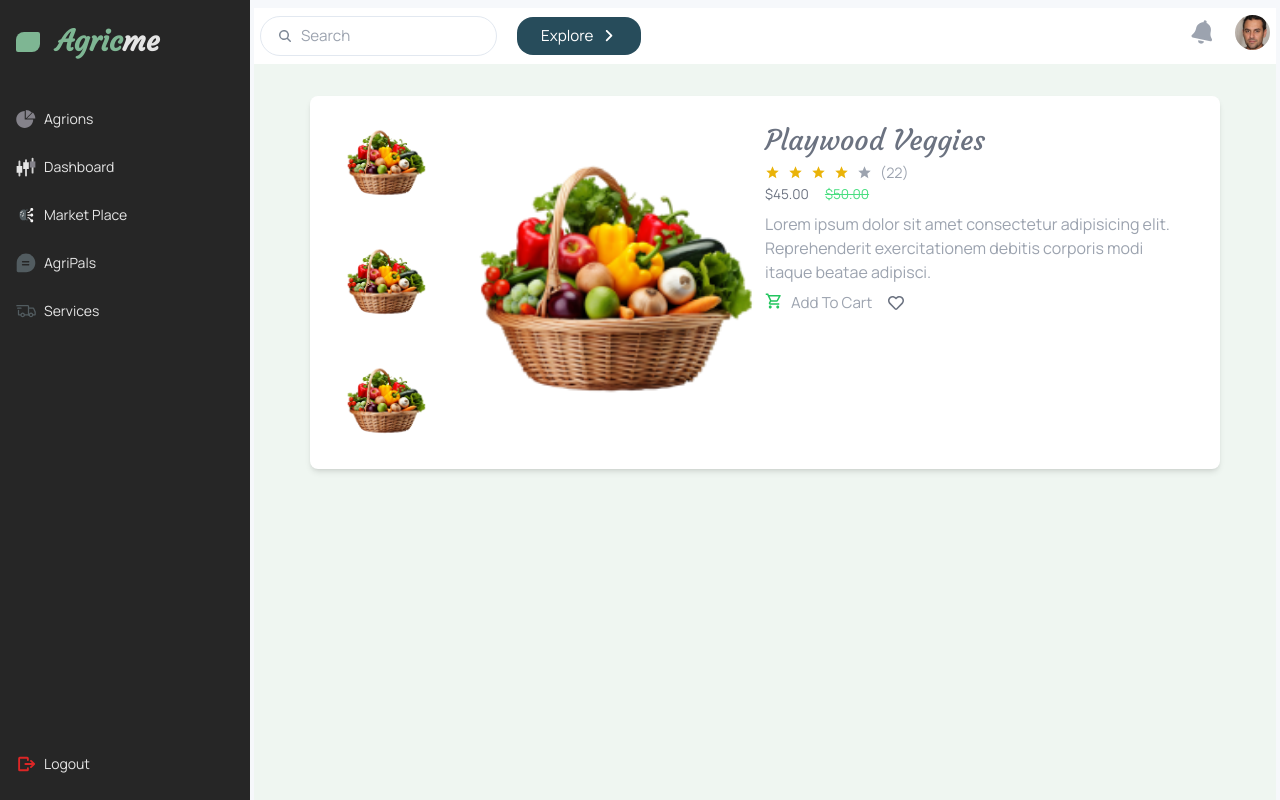
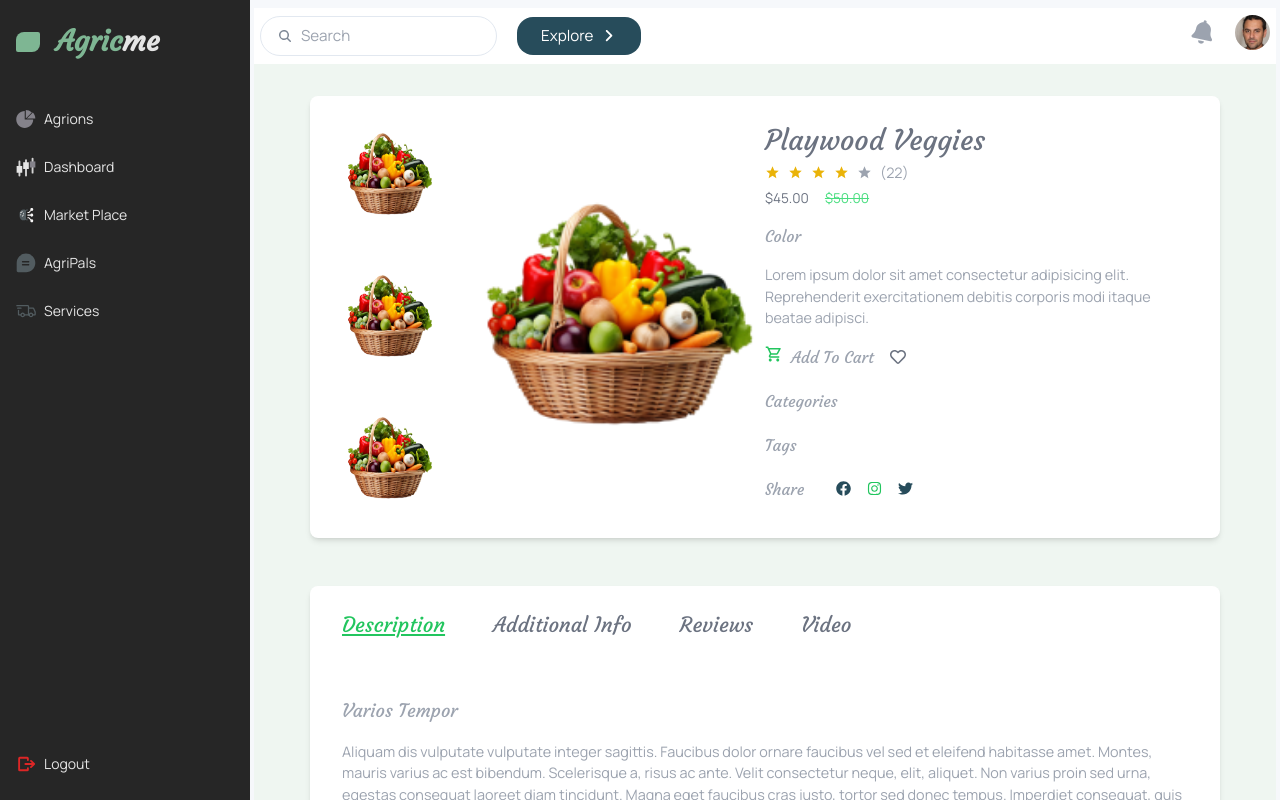
Before and after one commit to AgricMe/AgricMe, a Next.js app: page /market-place/product/1/ in a window 1280 px wide. Built offline with nearby package versions, Linux system fonts and the light colour scheme.

Commit message:
feat: market place single products

```diff
--- a/app/(dashboard)/market-place/product/[id]/page.tsx
+++ b/app/(dashboard)/market-place/product/[id]/page.tsx
@@ -4,8 +4,14 @@ import Nav from "@/components/dashboard/Nav";
 import { Courgette } from "next/font/google";
 import Image from "next/image";
 import img from "@/public/icons/products/vecteezy_fresh-healthy-vegetable-in-wicker-basket-food-concept-ai_28648765 1veg.png";
-import { MdOutlineShoppingCart, MdOutlineStar } from "react-icons/md";
-import { FaRegHeart } from "react-icons/fa";
+import {
+  MdArrowForward,
+  MdOutlineShoppingCart,
+  MdOutlineStar,
+} from "react-icons/md";
+import { FaFacebook, FaInstagram, FaRegHeart, FaTwitter } from "react-icons/fa";
+import { productsData, singleServiceData } from "@/utils/data";
+import MarketProduct from "@/components/dashboard/MarketProduct";
 
 const cursive = Courgette({
   subsets: ["latin"],
@@ -13,6 +19,8 @@ const cursive = Courgette({
 });
 
 const Page = () => {
+  const [index, setIndex] = useState(0);
+  const item = singleServiceData[index];
   return (
     <section className="pb-10 px-1">
       <div className="bg-[#fff] pb-2 px-1.5">
@@ -22,9 +30,27 @@ const Page = () => {
         <div className="w-full h-full flex flex-col lg:flex-row justify-between items-start bg-[#fff] rounded-lg shadow-md px-4 md:px-8 py-6">
           <div className="w-full flex flex-col-reverse md:flex-row justify-start items-center gap-2 md:gap-8">
             <div className="flex flex-row md:flex-col gap-1 md:gap-8">
-              <Image src={img} alt={"product-img"} width={100} height={100} />
-              <Image src={img} alt={"product-img"} width={100} height={100} />
-              <Image src={img} alt={"product-img"} width={100} height={100} />
+              <Image
+                src={img}
+                alt={"product-img"}
+                width={100}
+                height={100}
+                className="w-[90px] h-[90px] md:w-[110px] md:h-[110px]"
+              />
+              <Image
+                src={img}
+                alt={"product-img"}
+                width={100}
+                height={100}
+                className="w-[90px] h-[90px] md:w-[110px] md:h-[110px]"
+              />
+              <Image
+                src={img}
+                alt={"product-img"}
+                width={100}
+                height={100}
+                className="w-[90px] h-[90px] md:w-[110px] md:h-[110px]"
+              />
             </div>
             <Image src={img} alt={"product-img"} width={350} height={350} />
           </div>
@@ -44,27 +70,135 @@ const Page = () => {
                 (22)
               </p>
             </div>
-            <div className="flex gap-2 md:gap-4">
+            <div className="flex gap-2 md:gap-4 mt-1">
               <p className="text-[.85rem] text-gray-500">$45.00</p>
               <p className="text-[.85rem] text-green-400 line-through">
                 $50.00
               </p>
             </div>
-            <p className="text-[.85rem] md:text-[1rem] text-gray-400 my-2">
+            <p
+              className={`text-[1rem] text-gray-400 ${cursive.className} mt-4`}
+            >
+              Color
+            </p>
+            <p className="text-[.85rem] md:text-[.9rem] text-gray-400 my-4">
               Lorem ipsum dolor sit amet consectetur adipisicing elit.
               Reprehenderit exercitationem debitis corporis modi itaque beatae
               adipisci.
             </p>
-            <div className="flex items-center gap-4 ">
+            <div className="flex items-center gap-4">
               <div className="flex gap-2">
                 <MdOutlineShoppingCart
                   size={18}
                   className="text-green-500 cursor-pointer"
                 />
-                <p className="text-[.95rem] text-gray-400">Add To Cart</p>
+                <p className={`text-[1rem] text-gray-400 ${cursive.className}`}>
+                  Add To Cart
+                </p>
               </div>
               <FaRegHeart size={16} className="text-gray-500 cursor-pointer" />
             </div>
+            <p
+              className={`text-[1rem] text-gray-400 mt-5 ${cursive.className}`}
+            >
+              Categories
+            </p>
+            <p
+              className={`text-[1rem] text-gray-400 my-5 ${cursive.className}`}
+            >
+              Tags
+            </p>
+            <div className="flex gap-8">
+              <p className={`text-[1rem] text-gray-400 ${cursive.className}`}>
+                Share
+              </p>
+              <div className="flex justify-center items-center gap-4">
+                <FaFacebook
+                  size={15}
+                  className="text-[#274c5b] cursor-pointer"
+                />
+                <FaInstagram
+                  size={15}
+                  className="text-green-500 cursor-pointer"
+                />
+                <FaTwitter
+                  size={15}
+                  className="text-[#274c5b] cursor-pointer"
+                />
+              </div>
+            </div>
+          </div>
+        </div>
+
+        <div className="w-full h-full bg-[#fff] rounded-lg shadow-md mt-12 px-4 md:px-8 py-6">
+          <div className="flex justify-start items-start md:items-center gap-4 md:gap-12 mb-8">
+            {singleServiceData.map((item) => {
+              return (
+                <div key={item.id}>
+                  <h1
+                    className={`text-[.85rem] md:text-[1.1rem] lg:text-[1.3rem] md:mb-6 ${
+                      index === item.id
+                        ? "text-green-500 underline"
+                        : "text-gray-500"
+                    } font-normal cursor-pointer ${cursive.className}`}
+                    onClick={() => setIndex(item.id)}
+                  >
+                    {item.title}
+                  </h1>
+                </div>
+              );
+            })}
+          </div>
+          <div className="flex flex-col">
+            <p
+              className={`text-[1rem] md:text-[1.15rem] text-gray-400 capitalize ${cursive.className}`}
+            >
+              {item.name}
+            </p>
+            <p className="text-[.75rem] md:text-[.9rem] text-gray-400 my-4">
+              {item.desc}
+            </p>
+            <p
+              className={`text-[1rem] md:text-[1.15rem] text-gray-400 mb-3 ${cursive.className}`}
+            >
+              More details
+            </p>
+            <div className="flex flex-col">
+              {item.details.map((detail) => {
+                return (
+                  <div
+                    key={detail.id}
+                    className="flex justify-start items-center gap-1.5 md:gap-4"
+                  >
+                    <MdArrowForward
+                      size={18}
+                      className="w-[10%] md:w-auto text-[#274c5b]"
+                    />
+                    <p className="text-[.7rem] md:text-[.9rem] text-gray-400 my-4 capitalize">
+                      {detail.info}
+                    </p>
+                  </div>
+                );
+              })}
+            </div>
+          </div>
+        </div>
+
+        <div className="w-full h-full mt-[3rem]">
+          <h1
+            className={`text-[1.15rem] lg:text-[1.35rem] mb-6 text-gray-500 font-normal ${cursive.className}`}
+          >
+            Related Products
+          </h1>
+          <div
+            className={`grid grid-cols-1 md:grid-cols-2 lg:grid-cols-4
+             gap-4`}
+          >
+            {productsData.slice(0, 4).map((product) => {
+              return (
+                <MarketProduct key={product.id} {...product} grid={true} />
+              );
+            })}
           </div>
         </div>
       </div>
--- a/schema/interfaces/index.ts
+++ b/schema/interfaces/index.ts
@@ -23,7 +23,7 @@ export interface MarketProduct {
   img: StaticImageData;
   name: string;
   price: string;
-  grid: boolean;
+  grid?: boolean;
 }
 
 export interface Transaction {
--- a/utils/data.ts
+++ b/utils/data.ts
@@ -403,3 +403,78 @@ export const productsData = [
     price: "$16.00 - $48.00",
   },
 ];
+
+export const singleServiceData = [
+  {
+    id: 0,
+    title: "Description",
+    name: "Varios Tempor",
+    desc: "Aliquam dis vulputate vulputate integer sagittis. Faucibus dolor ornare faucibus vel sed et eleifend habitasse amet. Montes, mauris varius ac est bibendum. Scelerisque a, risus ac ante. Velit consectetur neque, elit, aliquet. Non varius proin sed urna, egestas consequat laoreet diam tincidunt. Magna eget faucibus cras justo, tortor sed donec tempus. Imperdiet consequat, quis diam arcu, nulla lobortis justo netus dis. Eu in fringilla vulputate nunc nec. Dui, massa viverr .",
+    details: [
+      {
+        id: 1,
+        info: "dis vulputate vulputate integer sagittis. Faucibus dolor ornare faucibus vel sed et eleifend",
+      },
+      {
+        id: 2,
+        info: "dis vulputate vulputate integer sagittis. Faucibus dolor ornare faucibus vel sed et eleifend",
+      },
+      {
+        id: 3,
+        info: "dis vulputate vulputate integer sagittis. Faucibus dolor ornare faucibus vel sed et eleifend",
+      },
+      {
+        id: 4,
+        info: "dis vulputate vulputate integer sagittis. Faucibus dolor ornare faucibus vel sed et eleifend",
+      },
+    ],
+  },
+  {
+    id: 1,
+    title: "Additional Info",
+    name: "fringilla vulputate",
+    desc: "Aliquam dis vulputate vulputate integer sagittis. Faucibus dolor ornare faucibus vel sed et eleifend habitasse amet. Montes, mauris varius ac est bibendum. Scelerisque a, risus ac ante. Velit consectetur neque, elit, aliquet. Nonetus dis. Eu in fringilla vulputate nunc nec. Dui, massa viverr .",
+    details: [
+      {
+        id: 1,
+        info: "dis vulputate vulputate integer sagittis. Faucibus dolor ornare faucibus vel sed et eleifend",
+      },
+    ],
+  },
+  {
+    id: 2,
+    title: "Reviews",
+    name: "vulputate integer",
+    desc: "Aliquam dis vulputate vulputate integer sagittis. Faucibus dolor ornare faucibus vel sed et eleifend habitasse amet. Montes, mauris varius ac est bibendum. Scelerisque a, risus ac ante. Velit consectetur neque, elit, aliquet. Non varius proin sed urna, egestas consequat laoreet diam tincidunt. Magna eget faucibus cras justo.",
+    details: [
+      {
+        id: 1,
+        info: "dis vulputate vulputate integer sagittis. Faucibus dolor ornare faucibus vel sed et eleifend",
+      },
+      {
+        id: 2,
+        info: "dis vulputate vulputate integer sagittis. Faucibus dolor ornare faucibus vel sed et eleifend",
+      },
+    ],
+  },
+  {
+    id: 3,
+    title: "Video",
+    name: "mauris varius",
+    desc: "Aliquam dis vulputate vulputate integer sagittis. Faucibus dolor ornare faucibus vel sed et eleifend habitasse amet. Montes, mauris varius ac est bibendum. Scelerisque a, risus ac ante. Velit consectetur neque, elit, aliquet. Non",
+    details: [
+      {
+        id: 1,
+        info: "dis vulputate vulputate integer sagittis. Faucibus dolor ornare faucibus vel sed et eleifend",
+      },
+      {
+        id: 2,
+        info: "dis vulputate vulputate integer sagittis. Faucibus dolor ornare faucibus vel sed et eleifend",
+      },
+      {
+        id: 3,
+        info: "dis vulputate vulputate integer sagittis. Faucibus dolor ornare faucibus vel sed et eleifend",
+      },
+    ],
+  },
+];
```
